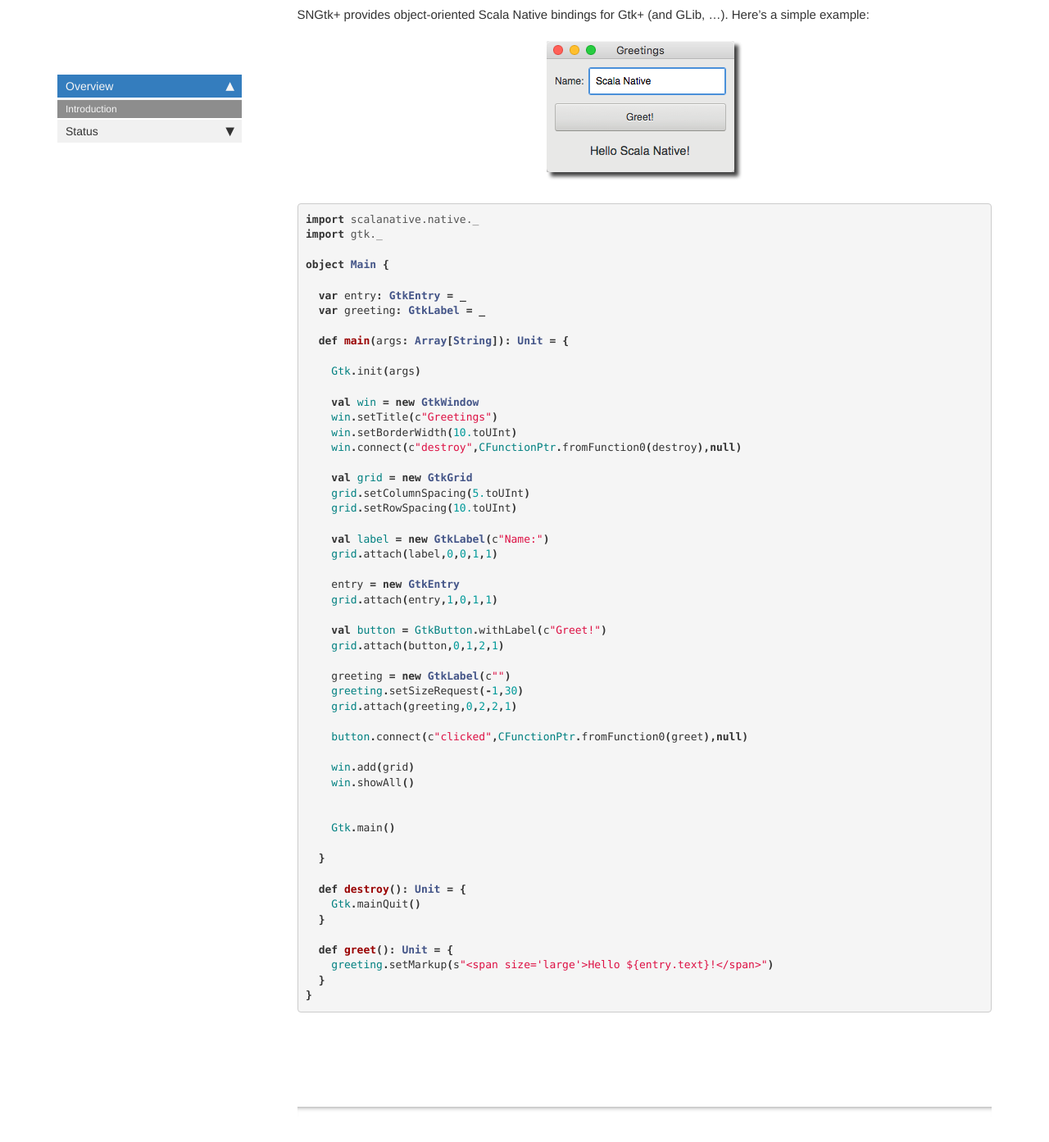
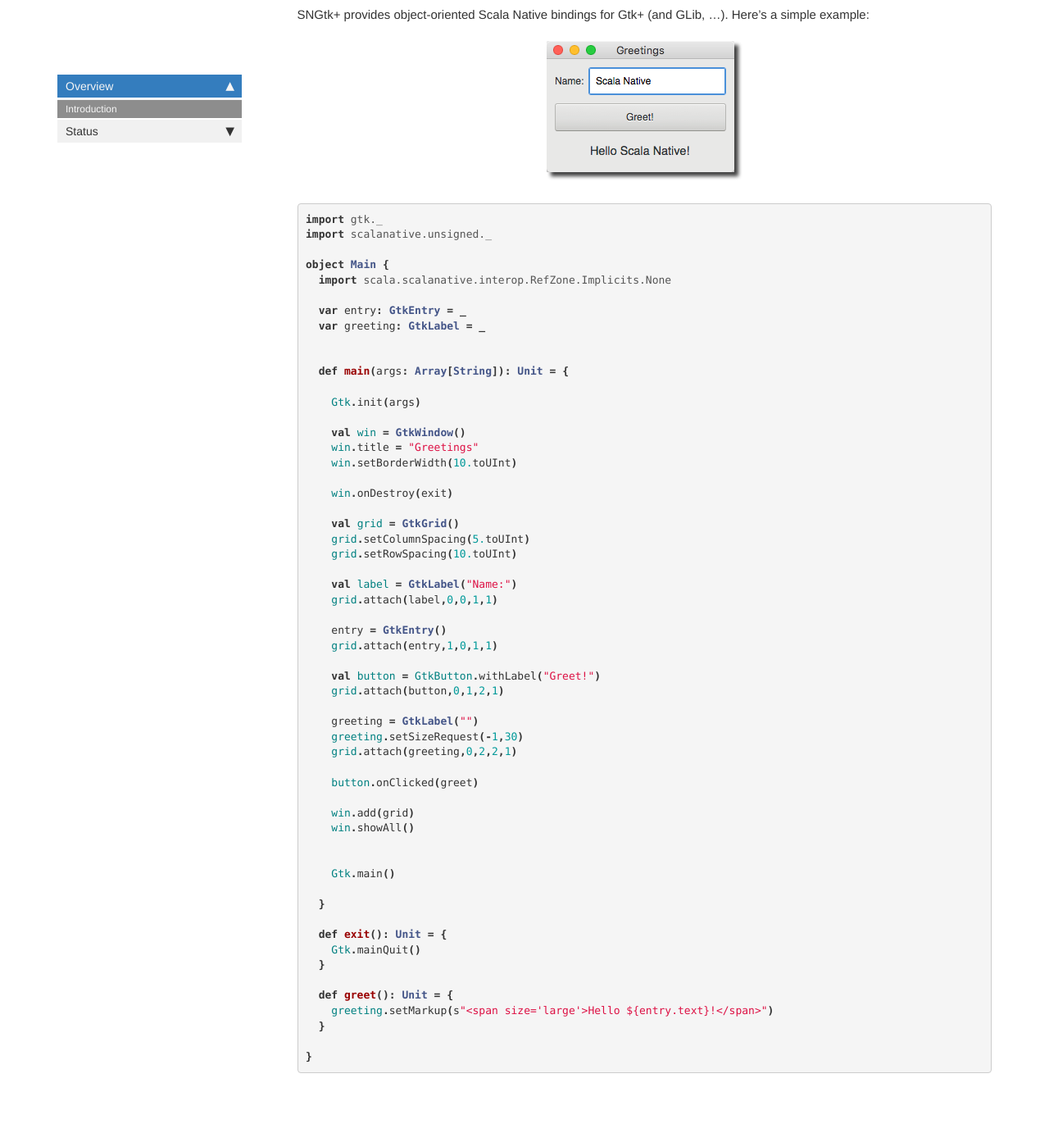
Before and after one commit to jokade/scalanative-gtk, a Jekyll site: the page built from docs/index.md, in a window 1280 px wide and 1400 px high, scrolled down 309 px. Shown: the top 1393 px of the window at 82% size. Built offline with Jekyll 4.4.1, drawn with Linux system fonts in a browser that asks for light colours; nearby versions of some CDN libraries; comment, search, counter and statistics services are not loaded.

```diff
--- a/docs/index.md
+++ b/docs/index.md
@@ -25,41 +25,44 @@ Here's a simple example:
 </div>
 
 {% highlight scala %}
-import scalanative.native._
 import gtk._
+import scalanative.unsigned._
 
 object Main {
+  import scala.scalanative.interop.RefZone.Implicits.None
 
   var entry: GtkEntry = _
   var greeting: GtkLabel = _
+
 
   def main(args: Array[String]): Unit = {
 
     Gtk.init(args)
 
-    val win = new GtkWindow
-    win.setTitle(c"Greetings")
+    val win = GtkWindow()
+    win.title = "Greetings"
     win.setBorderWidth(10.toUInt)
-    win.connect(c"destroy",CFunctionPtr.fromFunction0(destroy),null)
 
-    val grid = new GtkGrid
+    win.onDestroy(exit)
+
+    val grid = GtkGrid()
     grid.setColumnSpacing(5.toUInt)
     grid.setRowSpacing(10.toUInt)
 
-    val label = new GtkLabel(c"Name:")
+    val label = GtkLabel("Name:")
     grid.attach(label,0,0,1,1)
 
-    entry = new GtkEntry
+    entry = GtkEntry()
     grid.attach(entry,1,0,1,1)
 
-    val button = GtkButton.withLabel(c"Greet!")
+    val button = GtkButton.withLabel("Greet!")
     grid.attach(button,0,1,2,1)
 
-    greeting = new GtkLabel(c"")
+    greeting = GtkLabel("")
     greeting.setSizeRequest(-1,30)
     grid.attach(greeting,0,2,2,1)
 
-    button.connect(c"clicked",CFunctionPtr.fromFunction0(greet),null)
+    button.onClicked(greet)
 
     win.add(grid)
     win.showAll()
@@ -69,132 +72,16 @@ object Main {
 
   }
 
-  def destroy(): Unit = {
+  def exit(): Unit = {
     Gtk.mainQuit()
   }
 
   def greet(): Unit = {
     greeting.setMarkup(s"<span size='large'>Hello ${entry.text}!</span>")
   }
+
 }
 
 {% endhighlight %}
-{::comment}
-Here's a comparison of Objective-C syntax with the corresponding SNCocoa idiom:
 
-<div class="container-fluid comparison">
-  <div class="row">
-    <div class="col col-md-6">
-      <h4 style="text-align:center">Objective-C</h4>
-    </div>
-    <div class="col col-md-6">
-      <h4 style="text-align:center">Scala</h4>
-    </div>
-  </div>
-
-  <div class="row">
-    <div class="col col-md-12"><h5>Method Calls</h5></div>
-    <div class="col col-md-6">
-    {% highlight objc %}
-    [[NSNumber alloc] initWithInt:42]; {% endhighlight %}
-    </div>
-
-    <div class="col col-md-6">
-    {% highlight scala %}
-    NSNumber.alloc().initWithInt(42){% endhighlight %}
-    </div>
-  </div>
-
-  <div class="row">
-    <div class="col col-md-12"><h5>Numbers and Strings</h5></div>
-    <div class="col col-md-6">
-    {% highlight objc %}
-    NSNumber *theNumber = @123;
-
-    NSString *greeting = @"Hello Cocoa!"; {% endhighlight %}
-    </div>
-
-    <div class="col col-md-6">
-    {% highlight scala %}
-    val theNumber = @@(123)
-
-    val greeting = ns"Hello Cocoa!" {% endhighlight %}
-    </div>
-  </div>
-
-  <div class="row">
-    <div class="col col-md-12"><h5>Arrays</h5></div>
-    <div class="col col-md-6">
-    {% highlight objc %}
-    NSArray *theArray = @[@"one", @"two"];
-
-    NSString *oneString = theArray[0]; {% endhighlight %}
-    </div>
-
-    <div class="col col-md-6">
-    {% highlight scala %}
-    val theArray = NSArray(ns"one", ns"two")
-
-    val oneString = theArray(0) {% endhighlight %}
-    </div>
-  </div>
-
-  <div class="row">
-    <div class="col col-md-12"><h5>Dictionaries</h5></div>
-    <div class="col col-md-6">
-    {% highlight objc %}
-    NSDictionary *theDict = @{
-      @"greeting": @"Hello",
-      @"farewell": @"Goodbye"
-    };
-
-    NSString *greeting = theDict[@"greeting"]; {% endhighlight %}
-    </div>
-
-    <div class="col col-md-6">
-    {% highlight scala %}
-    val theDict = NSDictionary(
-      ns"greeting" -> ns"Hello",
-      ns"farewell" -> ns"Goodbye"
-    )
-
-    val greeting = theDict(ns"greeting") {% endhighlight %}
-    </div>
-  </div>
-
-  <div class="row">
-    <div class="col col-md-12"><h5>Defining an Objective-C Class in Scala</h5></div>
-    <div class="col col-md-12">
-    {% highlight scala %}
-    // The constructor argument is the Objective-C proxy for the created Scala instance
-    @ScalaObjC
-    class AppDelegate(self: NSObject) extends NSApplicationDelegate {
-      //protected and private fields are not accessible from Objective-C
-      private var _clickCount = 0
-
-      // all public vars, vals, and Scala getter/setter are exposed as Objective-C properties
-      var window: NSObject = _             // IBOutlet connected in the xib to the application window
-      var clickCountView: NSTextField = _  // another IBOutlet
-
-      // all public methods are exposed to Objective-C using the normal selector semantics
-      def takeClick(id: NSObject): Unit = {  // IBAction connected in xib to a button
-        _clickCount += 1
-        updateView()
-      }
-
-      override def applicationDidFinishLaunching(notification: NSNotification): Unit = {
-         updateView()
-      }
-
-      // protected and private methods are not accessible from Objective-C
-      private def updateView(): Unit = {
-        clickCountView.setIntegerValue(_clickCount)
-      }
-    }
-    {% endhighlight %}
-    </div>
-  </div>
-
-</div>
-{:/comment}
 {% include links.html %}
```
Also changed, not shown: docs/pages/sngtk/status/sngtk_status_gtk.md (+1 -1 lines), README.md, 5 other files.
